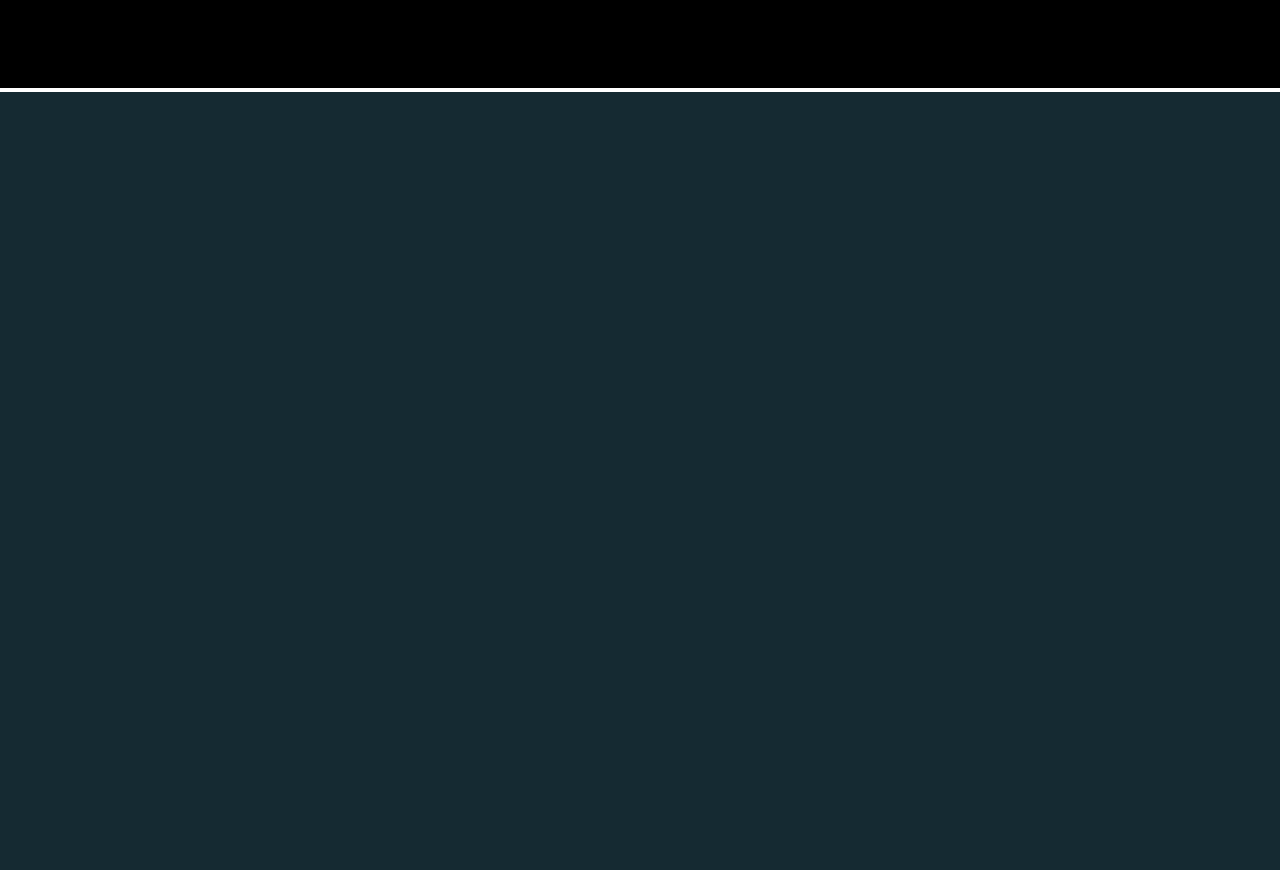
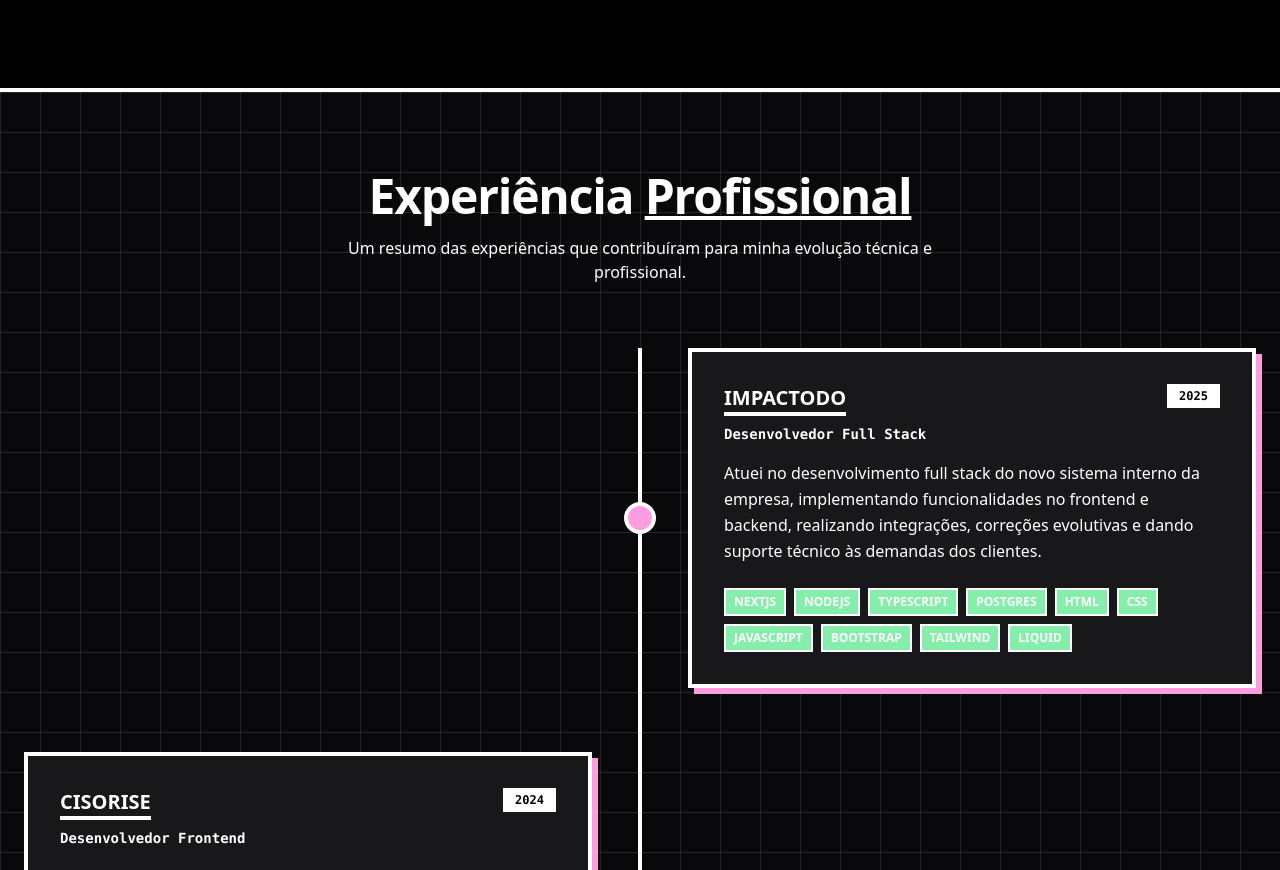
Before and after one commit to mpaullos/portfolio, a React (Vite) app: page / in a window 1280 px wide. Shown: the part 1930-2800 px from the top of the page. Before the commit the page ends 2022 px from the top, so only its background shows below. Built offline with nearby package versions, Linux system fonts and the light colour scheme.

Commit message:
feat: Add new section experience

```diff
--- a/src/App.tsx
+++ b/src/App.tsx
@@ -2,6 +2,7 @@
 import Hero from "./sections/Hero";
 import About from "./sections/About";
 import Projects from "./sections/Projects";
+import Experience from "./sections/Experience";
 
 export default function App() {
   return (
@@ -14,6 +15,7 @@
         <Hero />
         <About />
         <Projects />
+        <Experience />
       </main>
     </div>
   );
--- /dev/null
+++ b/src/data/experience.ts
@@ -0,0 +1,36 @@
+export const experience = [
+  {
+    company: "Impactodo",
+    role: "Desenvolvedor Full Stack",
+    period: "2025",
+    description:
+      "Atuei no desenvolvimento full stack do novo sistema interno da empresa, implementando funcionalidades no frontend e backend, realizando integrações, correções evolutivas e dando suporte técnico às demandas dos clientes.",
+    stack: [
+      "NextJs",
+      "NodeJS",
+      "TypeScript",
+      "Postgres",
+      "HTML",
+      "CSS",
+      "Javascript",
+      "Bootstrap",
+      "Tailwind",
+      "Liquid",
+    ],
+  },
+  {
+    company: "CiSoRise",
+    role: "Desenvolvedor Frontend",
+    period: "2024",
+    description:
+      "Atuei no desenvolvimento de interfaces e novas funcionalidades no sistema da empresa, focando em usabilidade, performance e melhorias visuais, além de realizar manutenções e ajustes em sites institucionais.",
+    stack: [
+      "HTML",
+      "CSS",
+      "javaScript",
+      "Liquid",
+      "Bootstrap",
+      "Ruby on Rails",
+    ],
+  },
+];
--- /dev/null
+++ b/src/sections/Experience.tsx
@@ -0,0 +1,108 @@
+import { experience } from "../data/experience";
+
+export default function Experience() {
+  return (
+    <section
+      id="experience"
+      className="
+        py-20
+        bg-white dark:bg-zinc-950
+        border-b-4 border-black dark:border-white
+        text-black dark:text-white
+        bg-size-[40px_40px]
+        bg-[linear-gradient(to_right,#e4e4e7_1px,transparent_1px),linear-gradient(to_bottom,#e4e4e7_1px,transparent_1px)]
+        dark:bg-[linear-gradient(to_right,#262626_1px,transparent_1px),linear-gradient(to_bottom,#262626_1px,transparent_1px)]
+      "
+    >
+      <div className="max-w-350 mx-auto px-6">
+        {/* Header */}
+        <header className="mb-16 text-center">
+          <h2 className="text-5xl font-black tracking-tight">
+            Experiência{" "}
+            <span className="underline decoration-4 decoration-black dark:decoration-white">
+              Profissional
+            </span>
+          </h2>
+          <p className="mt-4 font-medium max-w-2xl mx-auto">
+            Um resumo das experiências que contribuíram para minha evolução
+            técnica e profissional.
+          </p>
+        </header>
+
+        {/* Timeline */}
+        <div className="relative space-y-16">
+          {/* Linha central */}
+          <div className="hidden md:block absolute left-1/2 top-0 bottom-0 w-1 bg-black dark:bg-white -translate-x-1/2"></div>
+
+          {experience.map((exp, index) => (
+            <div
+              key={index}
+              className={`flex flex-col md:flex-row gap-8 items-center ${
+                index % 2 === 0 ? "md:flex-row-reverse" : ""
+              }`}
+            >
+              {/* Card */}
+              <div className="w-full md:w-[48%]">
+                <div
+                  className="
+                    bg-white dark:bg-zinc-900
+                    border-4 border-black dark:border-white
+                    shadow-[6px_6px_0_#FF9CE1]
+                    hover:shadow-[10px_10px_0_#000]
+                    hover:bg-[#FF9CE1]
+                    dark:hover:bg-[#FF9CE1]
+                    hover:-translate-y-1
+                    transition-all duration-200
+                    p-8
+                  "
+                >
+                  <div className="flex justify-between items-start mb-4 gap-4">
+                    <div>
+                      <h3 className="text-xl font-black uppercase border-b-4 border-black dark:border-white inline-block mb-2">
+                        {exp.company}
+                      </h3>
+                      <p className="font-mono text-sm font-semibold">
+                        {exp.role}
+                      </p>
+                    </div>
+
+                    <span className="bg-black dark:bg-white text-white dark:text-black px-3 py-1 font-mono text-xs font-bold whitespace-nowrap">
+                      {exp.period}
+                    </span>
+                  </div>
+
+                  <p className="mb-6 font-medium leading-relaxed">
+                    {exp.description}
+                  </p>
+
+                  <div className="flex flex-wrap gap-2">
+                    {exp.stack.map((tech) => (
+                      <span
+                        key={tech}
+                        className="
+                          text-xs font-bold uppercase
+                          border-2 border-black dark:border-white
+                          px-2 py-1
+                          bg-[#85EEAB]
+                        "
+                      >
+                        {tech}
+                      </span>
+                    ))}
+                  </div>
+                </div>
+              </div>
+
+              {/* Dot */}
+              <div className="hidden md:flex items-center justify-center">
+                <div className="w-8 h-8 bg-[#FF9CE1] border-4 border-black dark:border-white rounded-full z-10 transition-transform duration-200 hover:scale-110"></div>
+              </div>
+
+              <div className="w-full md:w-[48%] hidden md:block"></div>
+            </div>
+          ))}
+        </div>
+      </div>
+    </section>
+  );
+}
```
